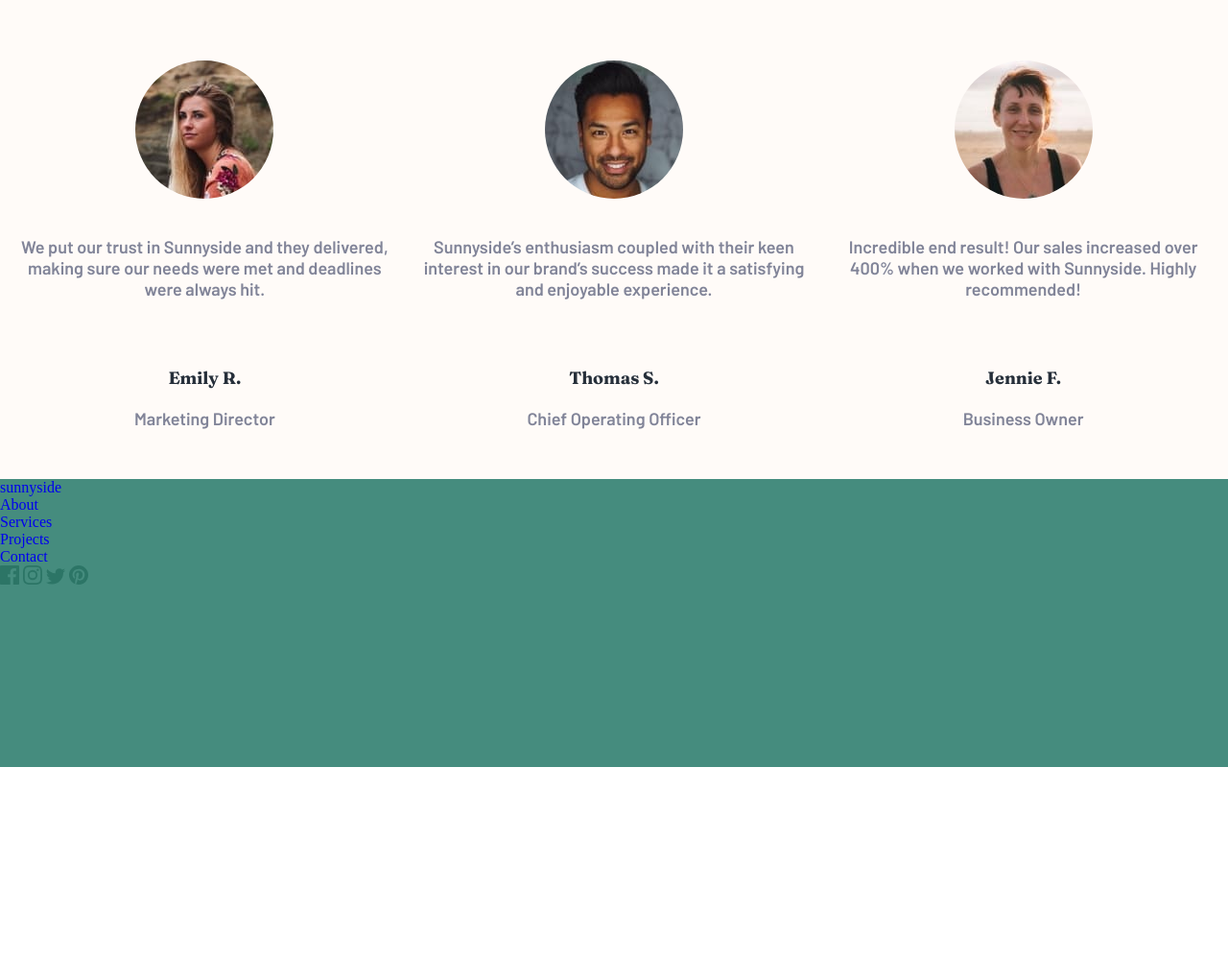
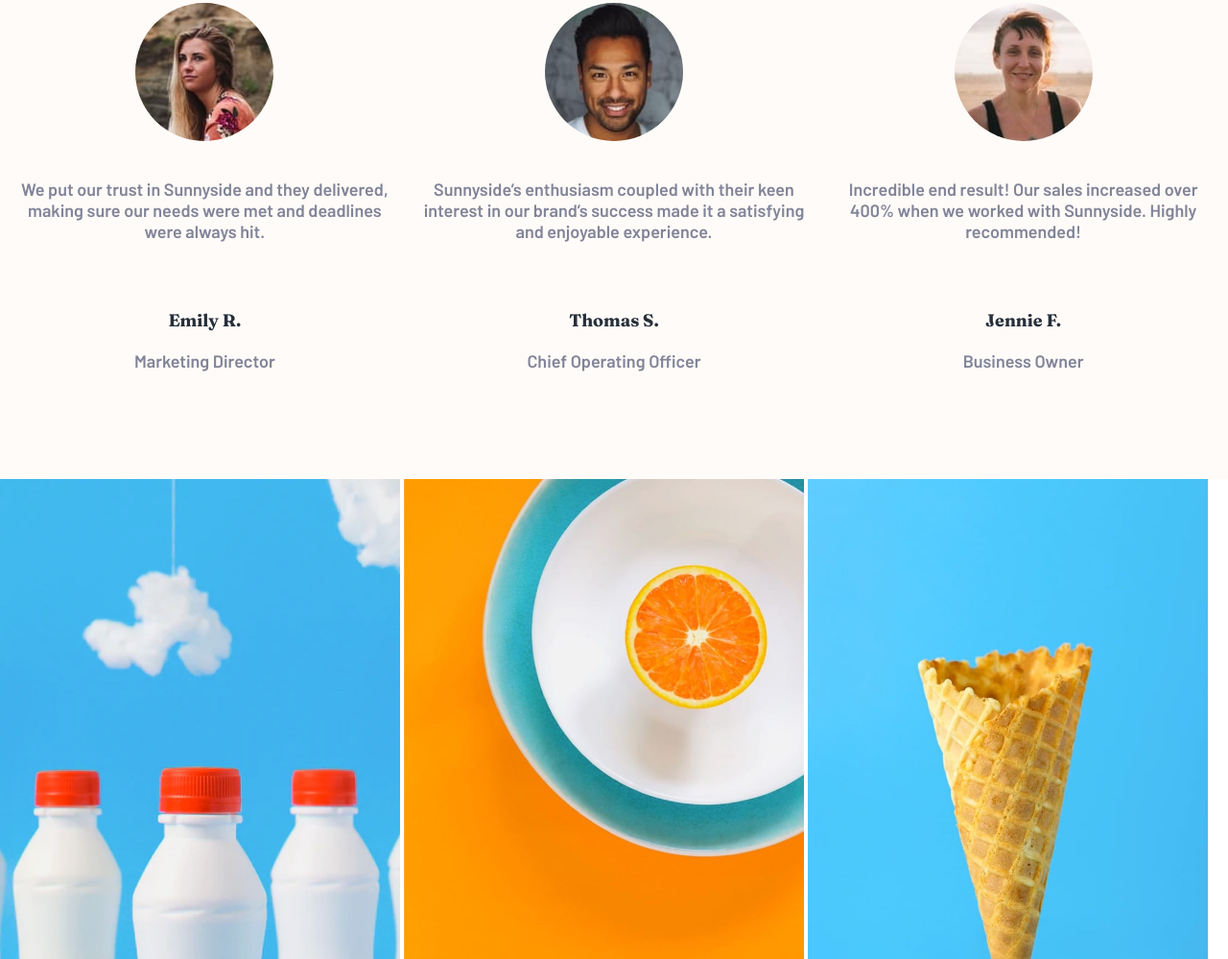
Before and after one commit to jadedeterville/3-Sunnyside-Agency-Landing-Page, a plain HTML site: page index.html in a window 1280 px wide. Shown: the part 2951-3950 px from the top of the page at 96% size. Drawn offline with Linux system fonts and the light colour scheme.

Commit message:
Gallery updates
Added gallery imagery to the HTML

```diff
--- a/index.html
+++ b/index.html
@@ -107,12 +107,25 @@
         </div>
       </section>
 
-      <!-- <section class="footer-milk">
-    <section class="footer-orange">
-    <section class="footer-cone">
-    <section class="footer-sugar"> -->
+      <section class="gallery">
+        <div class="gallery-images">
+          <img
+            src="../img/desktop/image-gallery-milkbottles.jpg"
+            alt="milk bottles"
+          />
+          <img src="../img/desktop/image-gallery-orange.jpg" alt="orange" />
+          <img
+            src="../img/desktop/image-gallery-cone.jpg"
+            alt="ice cream cone"
+          />
+          <img
+            src="../img/desktop/image-gallery-sugarcubes.jpg"
+            alt="sugar cubes"
+          />
+        </div>
+      </section>
 
-      <footer class="main-footer">
+      <!-- <footer class="main-footer">
         <ul>
           <li id="logo-transparent"><a href="#">sunnyside</a></li>
           <li><a href="#">About</a></li>
@@ -126,7 +139,7 @@
           <a href="#"><img src="/img/icon-twitter.svg" alt="Twitter" /></a>
           <a href="#"><img src="/img/icon-pinterest.svg" alt="Pinterest" /></a>
         </div>
-      </footer>
+      </footer> -->
     </div>
   </body>
 </html>
--- a/style.css
+++ b/style.css
@@ -98,14 +98,12 @@ a {
   display: grid;
   grid-template-columns: repeat(2, 1fr);
   grid-template-rows: 650px 650px 650px 700px 300px 200px;
-  /* grid-template-rows: 0.6fr 0.6fr 0.6fr 0.6fr 0.4fr 0.2fr; */
-  /* grid-template-rows: auto; */
   grid-template-areas:
     'transform-para       transform-img'
     'standout-img        standout-para'
     'graphic-design      photography'
     'testimonials testimonials'
-    /* 'footer-milk footer-orange footer-cone footer-sugar' */
+    'gallery gallery'
     'main-footer main-footer';
   height: 450vh;
 }
@@ -208,6 +206,7 @@ p {
   place-self: center;
   text-align: center;
   padding: 0px 150px 0px 150px;
+  color: var(--graphic-color);
 }
 
 .graphic-design h2 {
@@ -226,6 +225,7 @@ p {
   place-self: center;
   text-align: center;
   padding: 0px 150px 0px 150px;
+  color: var(--photography-color);
 }
 
 .photography h2 {
@@ -257,8 +257,9 @@ p {
   color: var(--primary-gray);
 }
 
-.title {
+.testimonials .title {
   margin-top: -50px;
+  margin-bottom: 120px;
 }
 
 .testimonials h3 {
@@ -276,31 +277,16 @@ p {
   width: 400px;
 }
 
-/* Footer Images */
+/* Footer Gallery Images */
 
-/* .footer-milk {
-  grid-area: footer-milk;
-  background: url(../img/desktop/image-gallery-milkbottles.jpg) no-repeat center
-    center/cover;
+.gallery {
+  grid-area: gallery;
+  display: flex;
 }
 
-.footer-orange {
-  grid-area: footer-orange;
-  background: url(../img/desktop/image-gallery-orange.jpg) no-repeat center
-    center/cover;
+.gallery-images img {
+  max-width: 417px;
 }
-
-.footer-cone {
-  grid-area: footer-cone;
-  background: url(../img/desktop/image-gallery-cone.jpg) no-repeat center
-    center/cover;
-}
-
-.footer-sugar {
-  grid-area: footer-sugar;
-  background: url(../img/desktop/image-gallery-sugarcubes.jpg) no-repeat center
-    center/cover;
-} */
 
 /* Footer */
 
```
